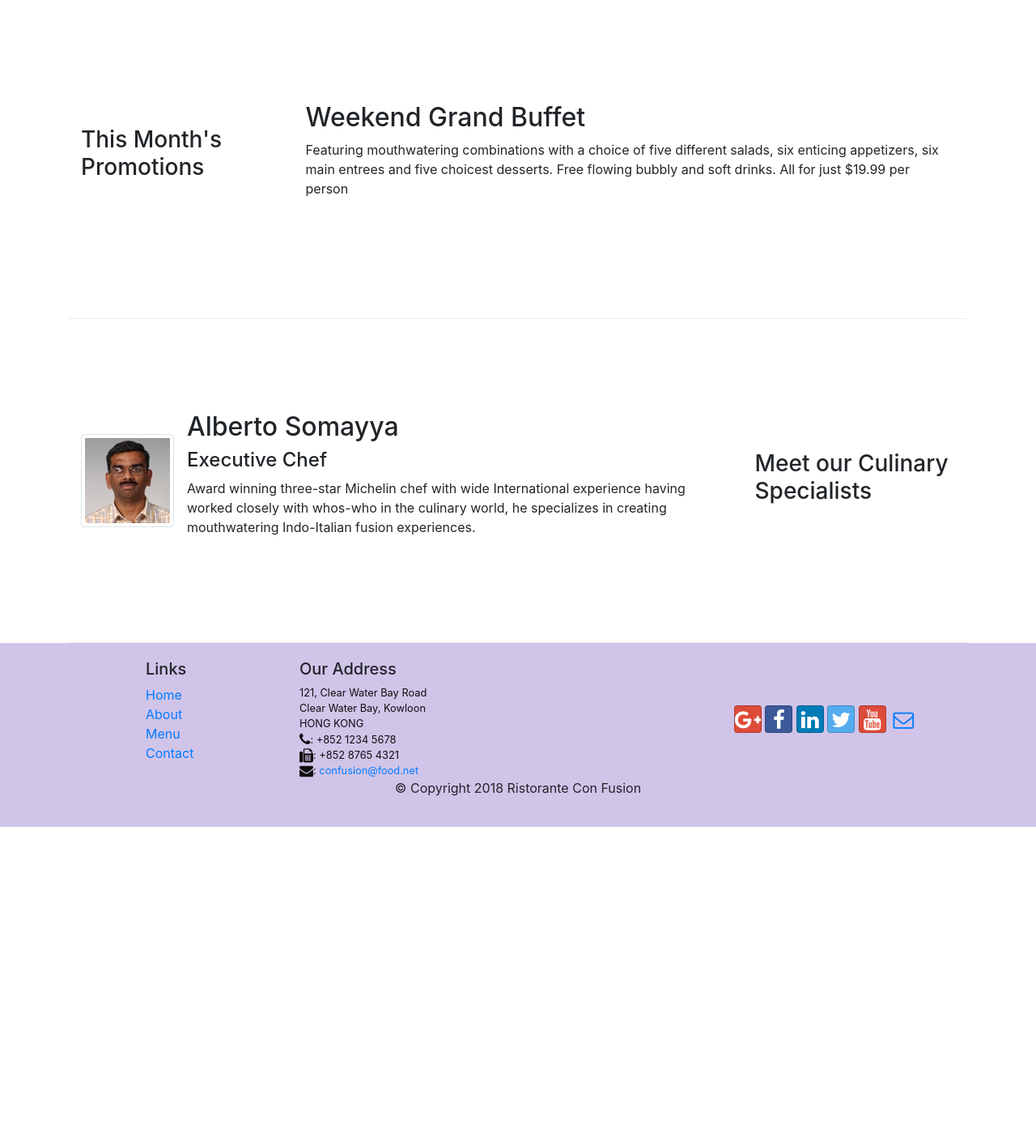
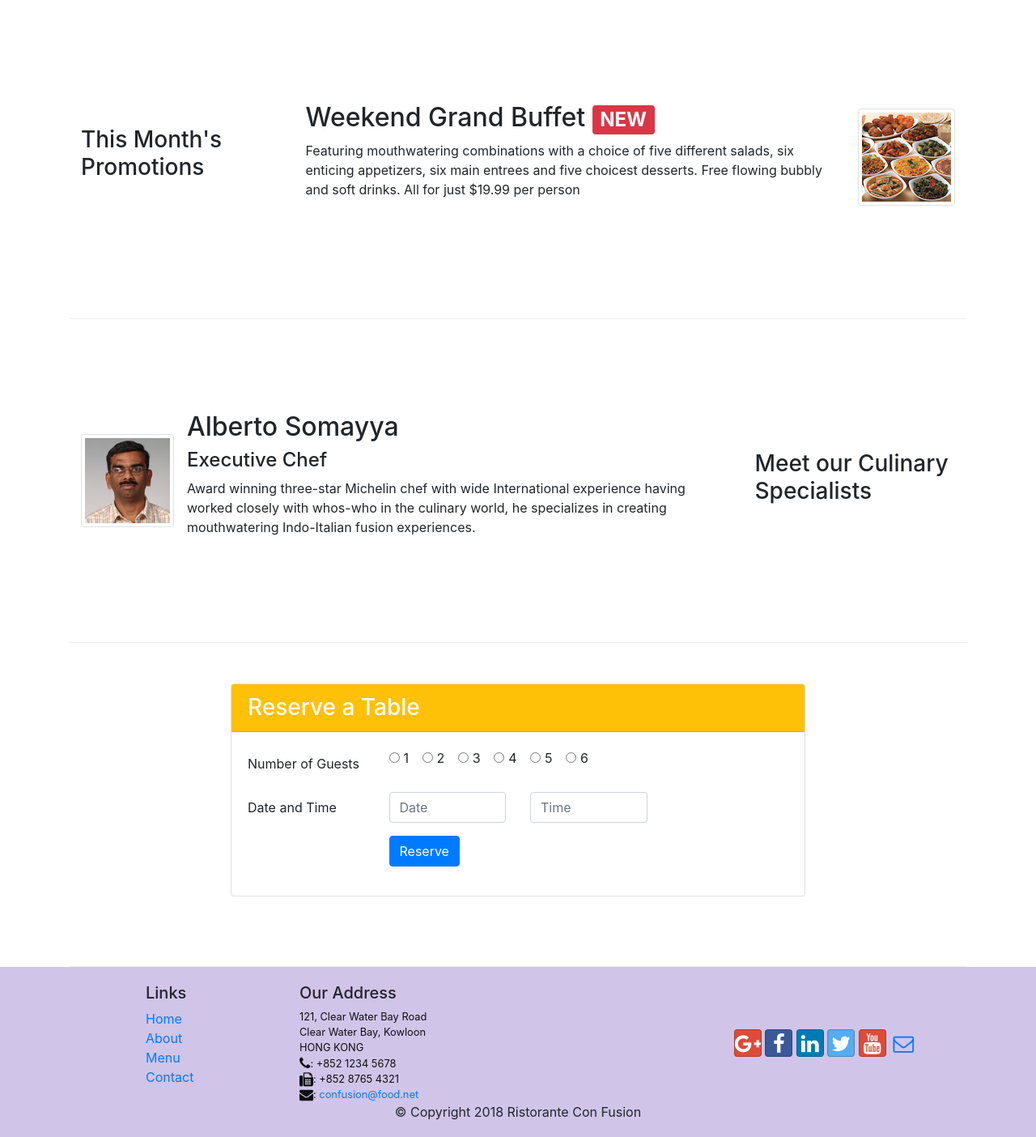
Before and after one commit to YehorDiachenko/confusion-bootstrap, a website: page index.html in a window 1280 px wide. Shown: the part 740-2144 px from the top of the page at 81% size. Before the commit the page ends 1761 px from the top, so only its background shows below. Drawn offline with nearby package versions, Linux system fonts and the light colour scheme.

Commit message:
Assignment 2

```diff
--- a/index.html
+++ b/index.html
@@ -44,6 +44,9 @@
             <div class="col-12 col-sm align-self-center">
                 <img src="img/logo.png" class="img-fluid">
             </div>
+            <div class="col-12 col-sm align-self-center">
+                <a class="btn btn-sm btn-block btn-warning" href="#reserveTableCard">Reserve Table</a>
+            </div>
         </div>
     </div>
 </header>
@@ -55,8 +58,7 @@
         </div>
         <div class="col col-sm order-sm-first col-md">
             <div class="media">
-                <img class="d-flex mr-3 img-thumbnail align-self-center"
-                     src="img/uthappizza.png" alt="Uthappizza">
+                <img class="d-flex mr-3 img-thumbnail align-self-center" src="img/uthappizza.png" alt="Uthappizza">
                 <div class="media-body">
                     <h2 class="mt-0">
                         Uthappizza
@@ -78,8 +80,19 @@
             <h3>This Month's Promotions</h3>
         </div>
         <div class="col col-sm col-md">
-            <h2>Weekend Grand Buffet</h2>
-            <p class="d-none d-sm-block">Featuring mouthwatering combinations with a choice of five different salads, six enticing appetizers, six main entrees and five choicest desserts. Free flowing bubbly and soft drinks. All for just $19.99 per person </p>
+            <div class="media">
+                <div class="media-body">
+                    <h2 class="mt-0">
+                        Weekend Grand Buffet
+                        <span class="badge badge-danger">NEW</span>
+                    </h2>
+                    <p class="d-none d-sm-block">Featuring mouthwatering combinations with a choice of
+                        five different salads, six enticing appetizers, six main entrees and five choicest
+                        desserts. Free flowing bubbly and soft drinks. All for just $19.99 per person </p>
+                </div>
+                <img class="d-flex ml-3 img-thumbnail align-self-center" src="img/buffet.png" alt="Buffet">
+            </div>
+
         </div>
     </div>
 
@@ -99,6 +112,63 @@
                         whos-who in the culinary world, he specializes in
                         creating mouthwatering Indo-Italian fusion experiences.
                     </p>
+                </div>
+            </div>
+        </div>
+    </div>
+
+    <div class="row row-content justify-content-center">
+        <div class="col-12 col-sm-8">
+            <div class="card" id="reserveTableCard">
+                <h3 class="card-header bg-warning text-white">Reserve a Table</h3>
+                <div class="card-body">
+                    <form>
+                        <div class="form-group row">
+                            <label for="numberOfGuestsOptions" class="col-12 col-md-3 col-form-label">Number of Guests</label>
+                            <div class="col-12 col-md">
+                                <div class="form-check form-check-inline">
+                                    <input class="form-check-input" type="radio" name="numberOfGuests" id="nog1" value="1">
+                                    <label class="form-check-label" for="nog1">1 </label>
+                                </div>
+                                <div class="form-check form-check-inline">
+                                    <input class="form-check-input" type="radio" name="numberOfGuests" id="nog2" value="2">
+                                    <label class="form-check-label" for="nog2">2 </label>
+                                </div>
+                                <div class="form-check form-check-inline">
+                                    <input class="form-check-input" type="radio" name="numberOfGuests" id="nog3" value="3">
+                                    <label class="form-check-label" for="nog3">3 </label>
+                                </div>
+                                <div class="form-check form-check-inline">
+                                    <input class="form-check-input" type="radio" name="numberOfGuests" id="nog4" value="4">
+                                    <label class="form-check-label" for="nog4">4 </label>
+                                </div>
+                                <div class="form-check form-check-inline">
+                                    <input class="form-check-input" type="radio" name="numberOfGuests" id="nog5" value="5">
+                                    <label class="form-check-label" for="nog5">5 </label>
+                                </div>
+                                <div class="form-check form-check-inline">
+                                    <input class="form-check-input" type="radio" name="numberOfGuests" id="nog6" value="6">
+                                    <label class="form-check-label" for="nog6">6 </label>
+                                </div>
+                            </div>
+                        </div>
+
+                        <div class="form-group row">
+                            <label for="dateAndTime" class="col-12 col-md-3 col-form-label">Date and Time</label>
+                            <div class="col-12 col-md-4 col-lg-3">
+                                <input type="text" class="form-control" placeholder="Date">
+                            </div>
+                            <div class="col-12 col-md-4 col-lg-3">
+                                <input type="text" class="form-control" placeholder="Time">
+                            </div>
+                        </div>
+
+                        <div class="form-group row">
+                            <div class="offset-md-3 col-md-10">
+                                <button type="submit" class="btn btn-primary">Reserve</button>
+                            </div>
+                        </div>
+                    </form>
                 </div>
             </div>
         </div>
```
